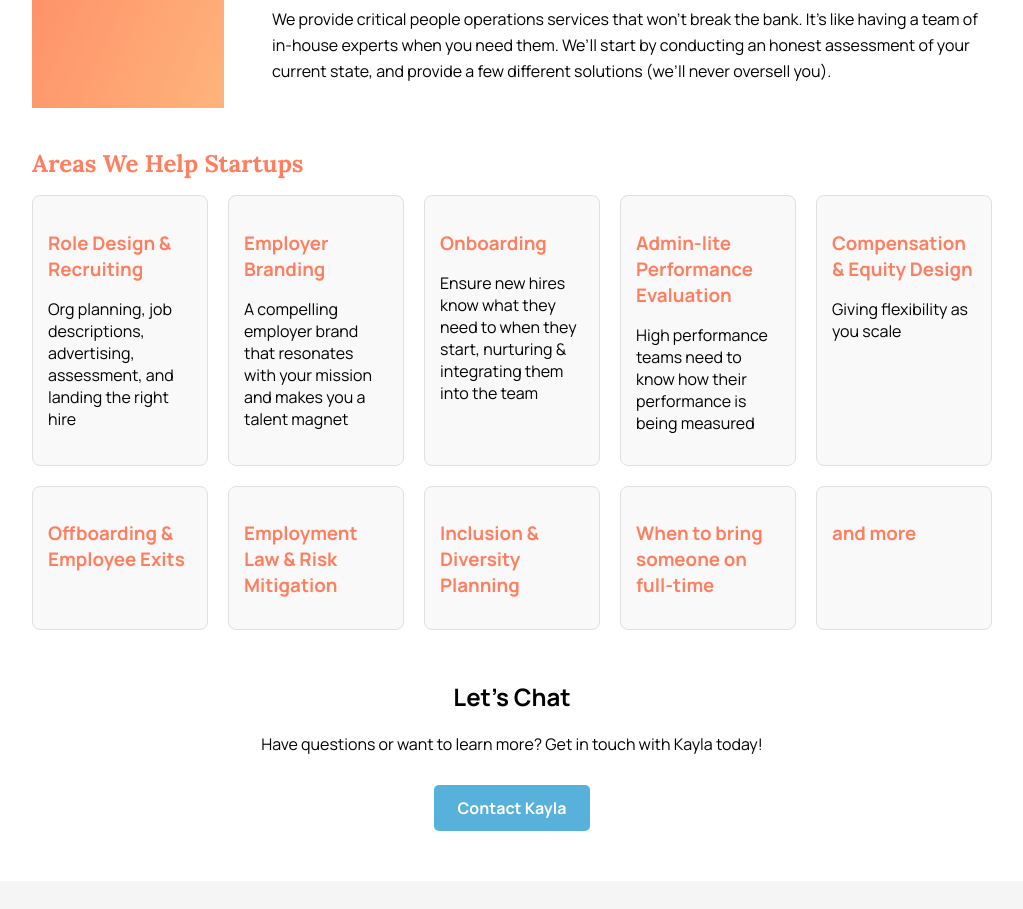
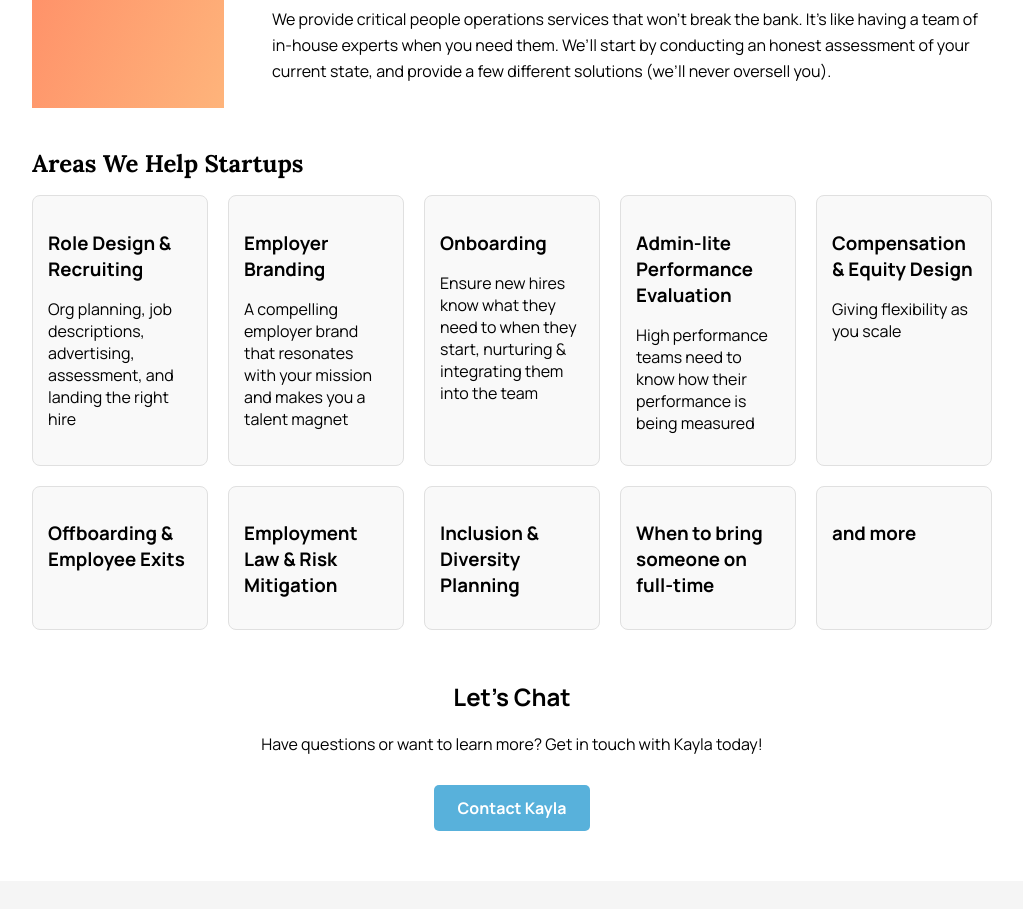
Before and after one commit to lucasamagno/vatalarocoaching, a Vue app: page /consulting in a window 1280 px wide. Shown: the part 1540-2449 px from the top of the page, without its empty margins (128-1151 px from the left). Built offline with nearby package versions, Linux system fonts and the light colour scheme.

Commit message:
remove home page content

```diff
--- a/src/components/HomePage.vue
+++ b/src/components/HomePage.vue
@@ -1,8 +1,6 @@
 <script setup>
 import HeroSection from '@/components/HeroSection.vue';
-import ExperienceSection from './ExperienceSection.vue'
 import PageNavigation from './PageNavigation.vue'
-import TestimonialsPage from './TestimonialsPage.vue';
 import LetsChat from './LetsChat.vue'
 import AboutPage from './AboutPage.vue'
 
@@ -11,9 +9,7 @@ import AboutPage from './AboutPage.vue'
 <template>
   <div>
     <HeroSection />
-    <ExperienceSection />
     <AboutPage />
-    <TestimonialsPage />
     <PageNavigation />
     <LetsChat />
   </div>
--- a/src/components/PeopleOperations.vue
+++ b/src/components/PeopleOperations.vue
@@ -40,13 +40,12 @@ const areas = ref([
 ]);
 </script>
 
-/* Scoped styles within your Vue component */
 <style scoped>
 .people-operations-container {
   display: grid;
   grid-template-rows: auto 1fr;
   margin: 0 auto;
-  max-width: 75%; /* Centering and limiting width to 75% of the page */
+  max-width: 75%; /* Adjusting the overall component to take up 75% of the page width */
 }
 
 .top-section {
@@ -57,16 +56,20 @@ const areas = ref([
 
 .gradient-shape {
   flex-basis: 20%;
-  background: linear-gradient(to bottom right, #FF7E5F, #FEB47B); /* Gradient for the shape */
+  background: linear-gradient(to bottom right, #FF7E5F, #FEB47B);
 }
 
 .people-operations-content {
   flex-basis: 75%;
 }
 
+.areas-of-help {
+  grid-column: 1 / -1; /* Ensures the table spans the full width of its row */
+}
+
 .areas-of-help .areas-grid {
   display: grid;
-  grid-template-columns: repeat(5, 1fr); /* 5 boxes per row */
+  grid-template-columns: repeat(5, 1fr); /* Ensuring exactly 5 boxes per row */
   gap: 20px;
 }
 
@@ -83,14 +86,8 @@ const areas = ref([
   box-shadow: 0 10px 20px rgba(0,0,0,0.1);
 }
 
-.people-operations-content h1 {
+.people-operations-content h1, .areas-of-help h2, .areas-of-help h3 {
   margin-bottom: 1rem;
-  color: black; /* Keeping the main title black */
-}
-
-.areas-of-help h2, .areas-of-help h3 {
-  margin-bottom: 1rem;
-  color: #FF7E5F; /* Orange color from the gradient, applied to headers */
 }
 
 .people-operations-content p {
--- a/src/router.js
+++ b/src/router.js
@@ -1,5 +1,5 @@
 import { createRouter, createWebHistory } from 'vue-router';
-import HomePage from '@/components/HomePage.vue'; // Adjust this import to your actual component
+import HomePage from '@/components/HomePage.vue';
 import AboutPage from '@/components/AboutPage.vue';
 import ContactPage from '@/components/ContactPage.vue';
 import ExecutiveCoaching from '@/components/ExecutiveCoaching.vue';
@@ -14,14 +14,12 @@ const routes = [
 ];
 
 const router = createRouter({
-  history: createWebHistory(),
+  history: createWebHistory(process.env.BASE_URL), // Adjusted to include the base URL
   routes,
   scrollBehavior(to) {
-    // If the route has a hash, scroll to it
     if (to.hash) {
       return { el: to.hash };
     } else {
-      // Otherwise, scroll to the top of the page
       return { top: 0 };
     }
   },
```
Also changed, not shown: 5 other files (tests, documents, lock files or other folders).
